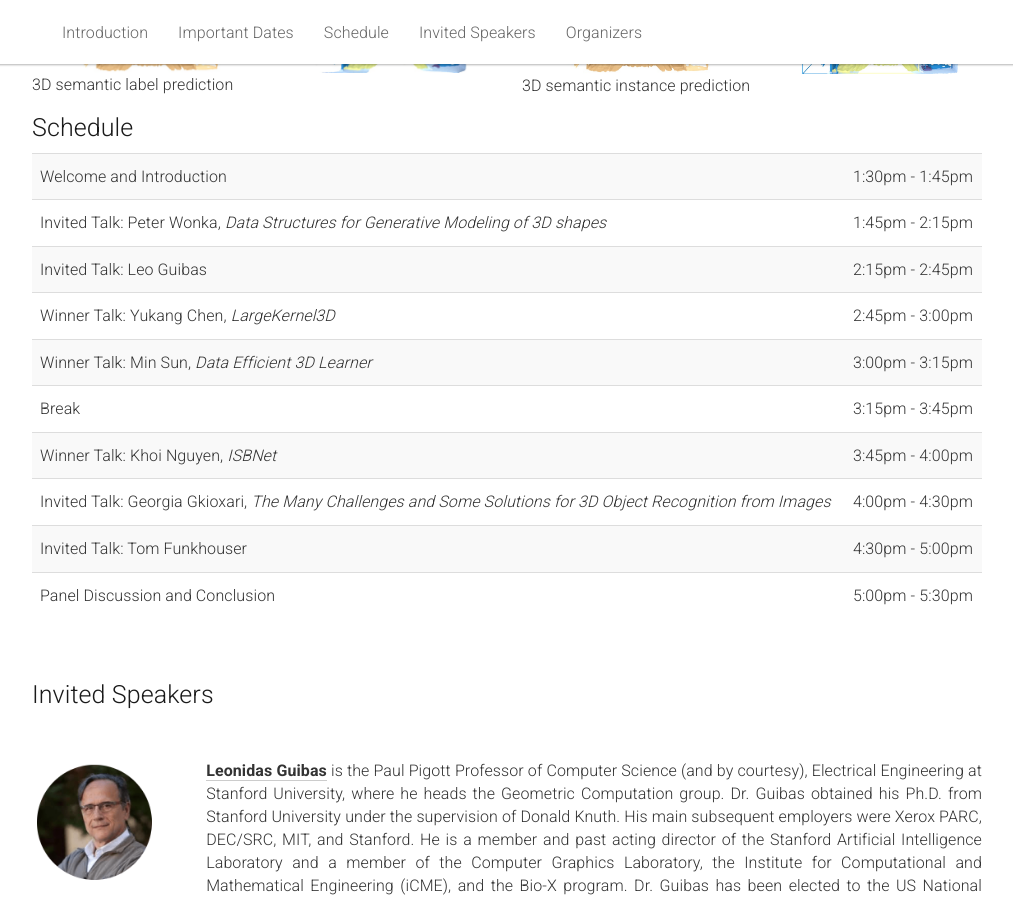
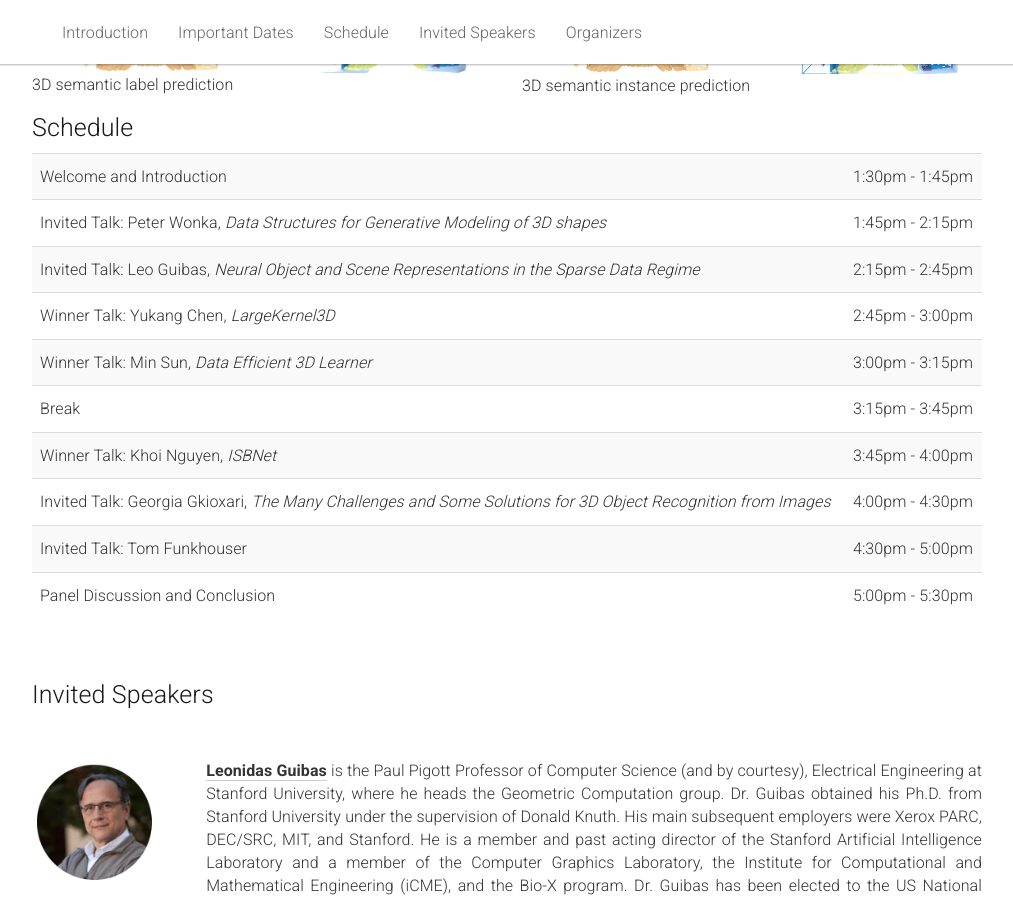
Before and after one commit to ScanNet/cvpr2023workshop, a Jekyll site: the page built from _pages/home.md, in a window 1280 px wide and 900 px high, scrolled down 1751 px. Shown: the whole window, without its empty margins (133-1146 px from the left). Built offline with Jekyll 4.4.1, drawn with Linux system fonts in a browser that asks for light colours.

Commit message:
Update home.md

```diff
--- a/_pages/home.md
+++ b/_pages/home.md
@@ -126,7 +126,7 @@ acknowledgements: ""
           <td>1:45pm - 2:15pm</td>
         </tr>
         <tr>
-          <td>Invited Talk: Leo Guibas</td>
+          <td>Invited Talk: Leo Guibas, <i>Neural Object and Scene Representations in the Sparse Data Regime</i></td>
           <td>2:15pm - 2:45pm</td>
         </tr>
         <tr>
```
